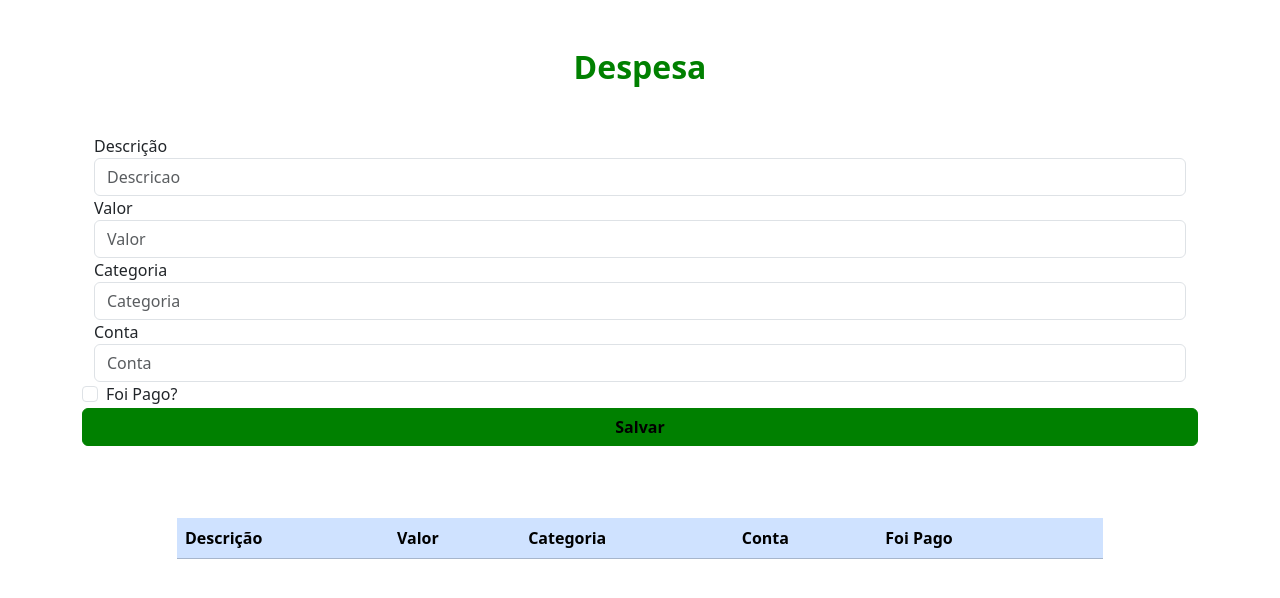
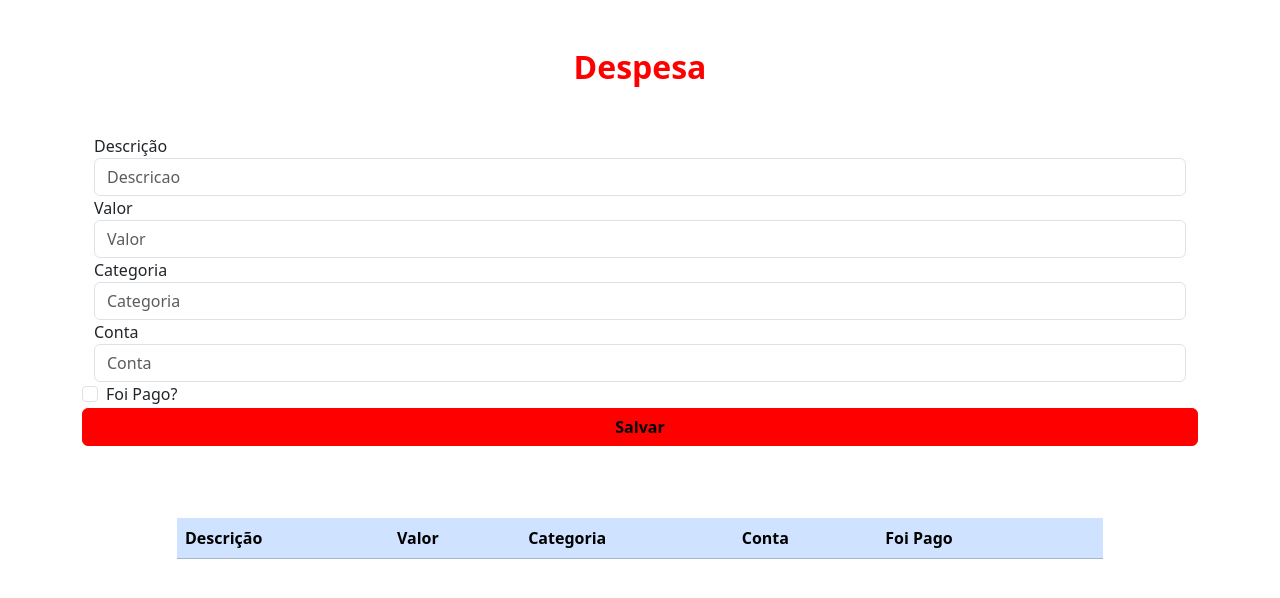
Before and after one commit to ICEI-PUC-Minas-PMGCC-TI/ti-1-ppl-cc-m-20242-ti-1-ppl-cc-m-20242-ti1-template, a website: page codigo/public/Lançamento/despesas.html in a window 1280 px wide. Drawn offline with nearby package versions, Linux system fonts and the light colour scheme.

Commit message:
Update style1.css

```diff
--- a/codigo/public/Lançamento/style1.css
+++ b/codigo/public/Lançamento/style1.css
@@ -5,7 +5,7 @@
 }
 
 .title-form{
-    color: green;
+    color: red;
     font-weight: bold;
     font-size: 2em;
     text-align: center;
@@ -27,8 +27,8 @@
 }
 
 .btn-primary {
-    background-color: green;
-    border-color: green;
+    background-color: red;
+    border-color: red;
     color:black;
     box-shadow: nome;
     font-weight: bold;
```
